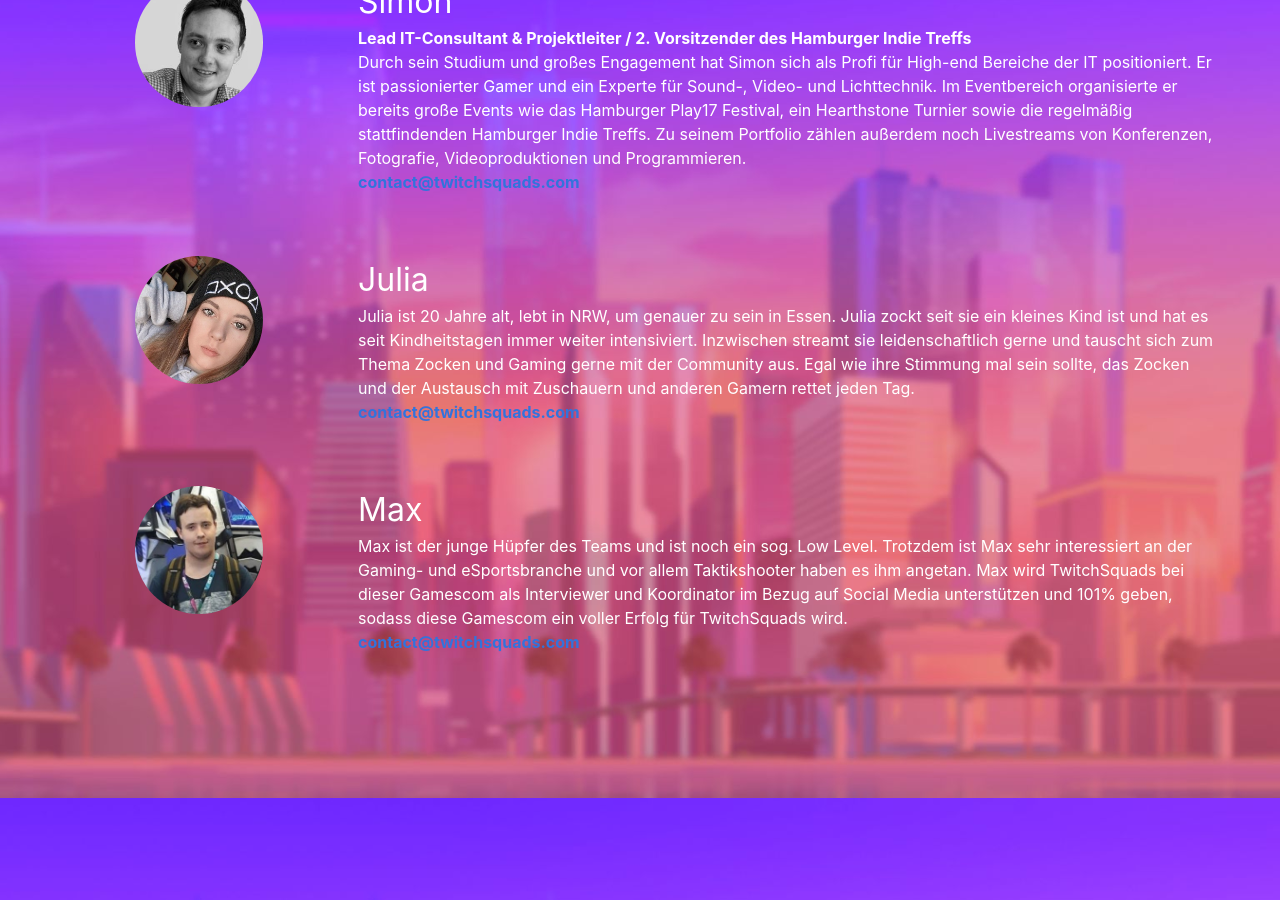
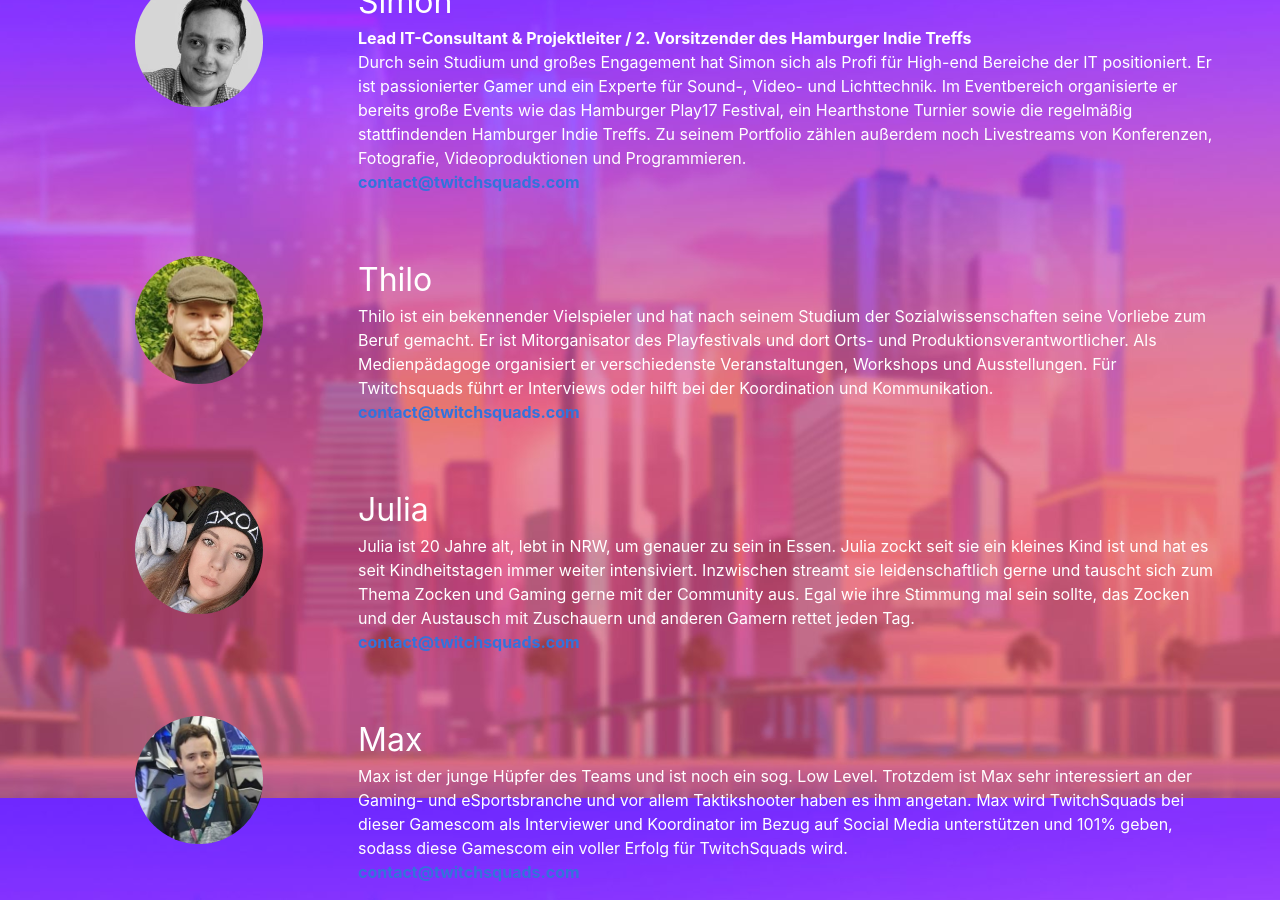
Before and after one commit to TwitchSquads/twitchsquads.github.io, a Jekyll site: the page built from team.html, in a window 1280 px wide and 900 px high, scrolled down 1002 px. Built offline with Jekyll 4.4.1, drawn with Linux system fonts in a browser that asks for light colours.

Commit message:
Team: Thilo

```diff
--- a/team.html
+++ b/team.html
@@ -172,6 +172,27 @@
                     <div class="columns">
                         <div class="column is-one-quarter">
                             <figure class="image is-128x128">
+                                <img class="is-rounded team-member-image" src="../img/team/thilo.jpg">
+                            </figure>
+                        </div>
+                        <div class="column">
+                            <p class="name">Thilo</p>
+                            <p>
+                                Thilo ist ein bekennender Vielspieler und hat nach seinem Studium der Sozialwissenschaften
+                                seine Vorliebe zum Beruf gemacht. Er ist Mitorganisator des Playfestivals und dort Orts-
+                                und Produktionsverantwortlicher. Als Medienpädagoge organisiert er verschiedenste Veranstaltungen,
+                                Workshops und Ausstellungen.
+                                Für Twitchsquads führt er Interviews oder hilft bei der Koordination und Kommunikation.
+                            </p>
+                            <p class="contact"><a href="mailto:contact@twitchsquads.com">contact@twitchsquads.com</a>
+                            </p>
+                        </div>
+                    </div>
+                </li>
+                <li class="team-member">
+                    <div class="columns">
+                        <div class="column is-one-quarter">
+                            <figure class="image is-128x128">
                                 <img class="is-rounded team-member-image" src="../img/team/julia.jpg">
                             </figure>
                         </div>
```
Also changed, not shown: img/team/thilo.jpg (added).
